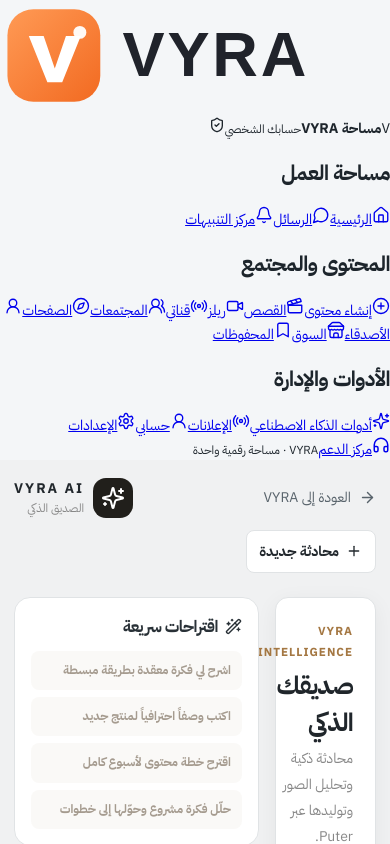
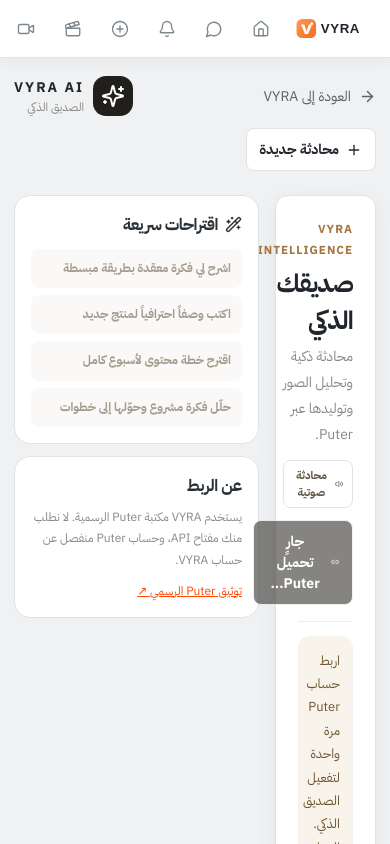
Before and after one commit to alza69191-art/vyra-social, a Next.js app: page /ai in a window 390 px wide. Shown: the top 844 px of the page. Built offline with nearby package versions, Linux system fonts and the light colour scheme; sample sign-in values are in the browser's storage.

Commit message:
Add responsive VYRA enterprise sidebar workspace layout

```diff
--- a/app/payoneer-inspired.css
+++ b/app/payoneer-inspired.css
@@ -339,3 +339,73 @@ main[dir="rtl"] [style*="border-radius: 20px"]{border-radius:13px!important}
  .vyra-workspace-links a,.vyra-workspace-support{font-size:10px;padding:9px 8px}
  .vyra-workspace-support{display:none}
 }
+
+
+/* VYRA enterprise workspace — Payoneer-inspired information architecture */
+body:has(.vyra-workspace-sidebar){padding-right:252px;background:#f4f5f6}
+.vyra-workspace-sidebar{
+  position:fixed;inset:0 0 0 auto;width:252px;z-index:100;
+  display:flex;flex-direction:column;padding:22px 16px 15px;
+  background:#fff;border-left:1px solid #e2e5e7;
+  box-shadow:-5px 0 24px rgba(28,38,45,.035);overflow-y:auto;
+}
+.vyra-sidebar-brand{display:flex;align-items:center;justify-content:flex-start;padding:2px 10px 22px;border-bottom:1px solid #edf0f1}
+.vyra-sidebar-brand img{display:block;width:132px;height:auto}
+.vyra-sidebar-account{
+  display:flex;align-items:center;gap:10px;padding:15px 9px;margin:8px 0 12px;
+  background:#f7f8f8;border:1px solid #edf0f1;border-radius:10px;
+}
+.vyra-sidebar-avatar{width:35px;height:35px;display:grid;place-items:center;border-radius:9px;background:#ff4b0b;color:#fff;font-weight:900}
+.vyra-sidebar-account>span:nth-child(2){display:grid;gap:4px;flex:1;min-width:0}
+.vyra-sidebar-account b{font-size:12px;color:#263039}
+.vyra-sidebar-account small{font-size:10px;color:#7c858b}
+.vyra-sidebar-account>svg{color:#e94a0a}
+.vyra-sidebar-nav{display:grid;gap:13px;overflow:visible}
+.vyra-sidebar-group{display:grid;gap:3px}
+.vyra-sidebar-group h2{margin:0 9px 5px;font-size:10px;letter-spacing:.02em;color:#929ba1;font-weight:800}
+.vyra-sidebar-group a,.vyra-sidebar-bottom a{
+  min-height:39px;display:flex;align-items:center;gap:11px;padding:0 11px;
+  color:#56616a;text-decoration:none!important;border-radius:8px;
+  font-size:12px;font-weight:650;transition:background .16s,color .16s;
+}
+.vyra-sidebar-group a svg,.vyra-sidebar-bottom a svg{flex:0 0 auto;color:#7c878e}
+.vyra-sidebar-group a:hover,.vyra-sidebar-bottom a:hover{background:#fff3ed;color:#df480d}
+.vyra-sidebar-group a.active{background:#fff0e8;color:#e94a0a;box-shadow:inset -3px 0 #ff4b0b}
+.vyra-sidebar-group a.active svg{color:#e94a0a}
+.vyra-sidebar-bottom{margin-top:auto;padding-top:13px;border-top:1px solid #edf0f1}
+.vyra-sidebar-bottom a{color:#e94a0a}
+.vyra-sidebar-bottom a svg{color:#e94a0a}
+.vyra-sidebar-bottom small{display:block;padding:12px 10px 0;color:#a0a8ad;font-size:9px}
+@media(max-width:1100px){
+ body:has(.vyra-workspace-sidebar){padding-right:78px}
+ .vyra-workspace-sidebar{width:78px;padding:18px 9px 12px;align-items:center}
+ .vyra-sidebar-brand{width:100%;justify-content:center;padding:4px 0 18px}
+ .vyra-sidebar-brand img{width:54px}
+ .vyra-sidebar-account{width:100%;justify-content:center;padding:9px 4px}
+ .vyra-sidebar-account>span:nth-child(2),.vyra-sidebar-account>svg{display:none}
+ .vyra-sidebar-nav{width:100%;gap:9px}
+ .vyra-sidebar-group{width:100%;gap:4px}
+ .vyra-sidebar-group h2,.vyra-sidebar-group a span,.vyra-sidebar-bottom span,.vyra-sidebar-bottom small{display:none}
+ .vyra-sidebar-group a,.vyra-sidebar-bottom a{justify-content:center;padding:0;min-height:42px}
+ .vyra-sidebar-group a.active{box-shadow:inset -3px 0 #ff4b0b}
+ .vyra-sidebar-bottom{width:100%;display:flex;justify-content:center}
+}
+@media(max-width:650px){
+ body:has(.vyra-workspace-sidebar){padding-right:0;padding-top:58px}
+ .vyra-workspace-sidebar{
+   inset:0 0 auto 0;width:100%;height:58px;min-height:58px;
+   flex-direction:row;align-items:center;gap:10px;padding:0 10px;
+   border-left:0;border-bottom:1px solid #e2e5e7;box-shadow:0 3px 14px rgba(28,38,45,.05);
+   overflow:visible;
+ }
+ .vyra-sidebar-brand{width:auto;flex:0 0 auto;border:0;padding:0 3px}
+ .vyra-sidebar-brand img{width:82px}
+ .vyra-sidebar-account,.vyra-sidebar-bottom{display:none}
+ .vyra-sidebar-nav{display:flex;flex:1;min-width:0;overflow-x:auto;gap:4px;scrollbar-width:none}
+ .vyra-sidebar-nav::-webkit-scrollbar{display:none}
+ .vyra-sidebar-group{display:contents}
+ .vyra-sidebar-group h2{display:none}
+ .vyra-sidebar-group a{display:flex;flex:0 0 43px;width:43px;min-height:42px;justify-content:center;padding:0}
+ .vyra-sidebar-group a span{display:none}
+ .vyra-sidebar-group a.active{box-shadow:inset 0 -3px #ff4b0b}
+}
```
